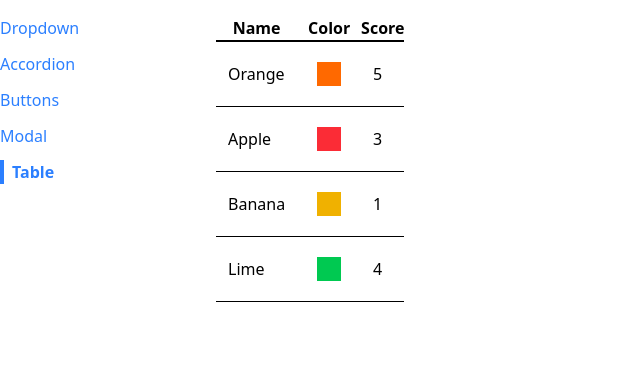
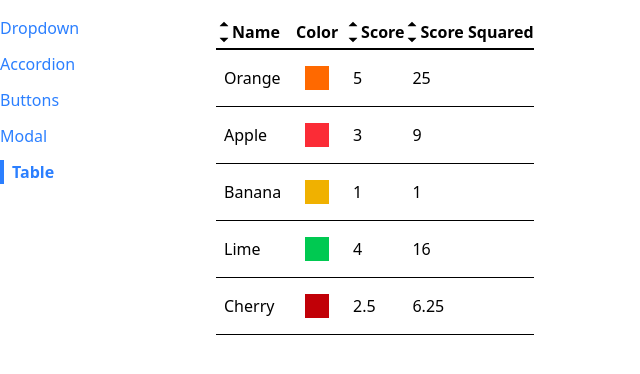
Before and after one commit to maitepv87/react-context-lab-01, a React (Vite) app: page /table in a window 1280 px wide. Shown: the top 374 px of the page, without its empty margins (0-640 px from the left). Built offline with nearby package versions, Linux system fonts and the light colour scheme.

Commit message:
feat: Sortable Table

```diff
--- /dev/null
+++ b/src/components/SortableTable.jsx
@@ -0,0 +1,103 @@
+import { useState } from "react";
+import { GoTriangleUp, GoTriangleDown } from "react-icons/go";
+import { Table } from "./Table";
+
+export const SortableTable = (props) => {
+  const [sortOrder, setSortOrder] = useState(null);
+  const [sortBy, setSortBy] = useState(null);
+  const { config, data } = props;
+
+  const handleClick = (label) => {
+    if (sortBy && label !== sortBy) {
+      setSortOrder("asc");
+      setSortBy(label);
+      return;
+    }
+
+    if (sortOrder === null) {
+      setSortOrder("asc");
+      setSortBy(label);
+    } else if (sortOrder === "asc") {
+      setSortOrder("desc");
+      setSortBy(label);
+    } else if (sortOrder === "desc") {
+      setSortOrder(null);
+      setSortBy(null);
+    }
+  };
+
+  const updatedConfig = config.map((column) => {
+    if (!column.sortValue) {
+      return column;
+    }
+
+    return {
+      ...column,
+      header: () => (
+        <th
+          className="cursor-pointer hover:bg-gray-100"
+          onClick={() => handleClick(column.label)}
+        >
+          <div className="flex items-center">
+            {getIcons(column.label, sortBy, sortOrder)}
+            {column.label}
+          </div>
+        </th>
+      ),
+    };
+  });
+
+  // Only sort data if sortOrder && sortBy are not null
+  // Make a copy of the 'data' prop
+  // Find the correct sortValue function and use it for sorting
+  let sortedData = data;
+  if (sortOrder && sortBy) {
+    const { sortValue } = config.find((column) => column.label === sortBy);
+    sortedData = [...data].sort((a, b) => {
+      const valueA = sortValue(a);
+      const valueB = sortValue(b);
+
+      const reverseOrder = sortOrder === "asc" ? 1 : -1;
+
+      if (typeof valueA === "string") {
+        return valueA.localeCompare(valueB) * reverseOrder;
+      } else {
+        return (valueA - valueB) * reverseOrder;
+      }
+    });
+  }
+
+  return <Table {...props} data={sortedData} config={updatedConfig} />;
+};
+
+function getIcons(label, sortBy, sortOrder) {
+  if (label !== sortBy) {
+    return (
+      <div>
+        <GoTriangleUp />
+        <GoTriangleDown />
+      </div>
+    );
+  }
+
+  if (sortOrder === null) {
+    return (
+      <div>
+        <GoTriangleUp />
+        <GoTriangleDown />
+      </div>
+    );
+  } else if (sortOrder === "asc") {
+    return (
+      <div>
+        <GoTriangleUp />
+      </div>
+    );
+  } else if (sortOrder === "desc") {
+    return (
+      <div>
+        <GoTriangleDown />
+      </div>
+    );
+  }
+}
--- a/src/components/Table.jsx
+++ b/src/components/Table.jsx
@@ -1,22 +1,28 @@
-export const Table = ({ data, config, keyFuntion }) => {
+import { Fragment } from "react";
+
+export const Table = ({ data, config, keyFn }) => {
+  const renderedHeaders = config.map((column) => {
+    if (column.header) {
+      return <Fragment key={column.label}>{column.header()}</Fragment>;
+    }
+
+    return <th key={column.label}>{column.label}</th>;
+  });
+
   const renderedRows = data.map((rowData) => {
-    const renderCells = config.map((column) => {
+    const renderedCells = config.map((column) => {
       return (
-        <td key={column.label} className="p-3">
+        <td className="p-2" key={column.label}>
           {column.render(rowData)}
         </td>
       );
     });
 
     return (
-      <tr className="border-b" key={keyFuntion(rowData)}>
-        {renderCells}
+      <tr className="border-b" key={keyFn(rowData)}>
+        {renderedCells}
       </tr>
     );
-  });
-
-  const renderedHeaders = config.map((columnConfig) => {
-    return <th key={columnConfig.label}>{columnConfig.label}</th>;
   });
 
   return (
--- a/src/pages/TablePage.jsx
+++ b/src/pages/TablePage.jsx
@@ -1,4 +1,4 @@
-import { Table } from "../components/Table";
+import { SortableTable } from "../components/SortableTable";
 
 export const TablePage = () => {
   const data = [
@@ -6,24 +6,38 @@
     { name: "Apple", color: "bg-red-500", score: 3 },
     { name: "Banana", color: "bg-yellow-500", score: 1 },
     { name: "Lime", color: "bg-green-500", score: 4 },
+    { name: "Cherry", color: "bg-red-700", score: 2.5 },
   ];
 
   const config = [
-    { label: "Name", render: (fruit) => fruit.name },
+    {
+      label: "Name",
+      render: (fruit) => fruit.name,
+      sortValue: (fruit) => fruit.name,
+    },
     {
       label: "Color",
       render: (fruit) => <div className={`p-3 m-2 ${fruit.color}`} />,
     },
-    { label: "Score", render: (fruit) => fruit.score },
+    {
+      label: "Score",
+      render: (fruit) => fruit.score,
+      sortValue: (fruit) => fruit.score,
+    },
+    {
+      label: "Score Squared",
+      render: (fruit) => fruit.score ** 2,
+      sortValue: (fruit) => fruit.score ** 2,
+    },
   ];
 
-  const keyFuntion = (fruit) => {
+  const keyFn = (fruit) => {
     return fruit.name;
   };
 
   return (
     <div>
-      <Table data={data} config={config} keyFuntion={keyFuntion} />
+      <SortableTable data={data} config={config} keyFn={keyFn} />
     </div>
   );
 };
```
